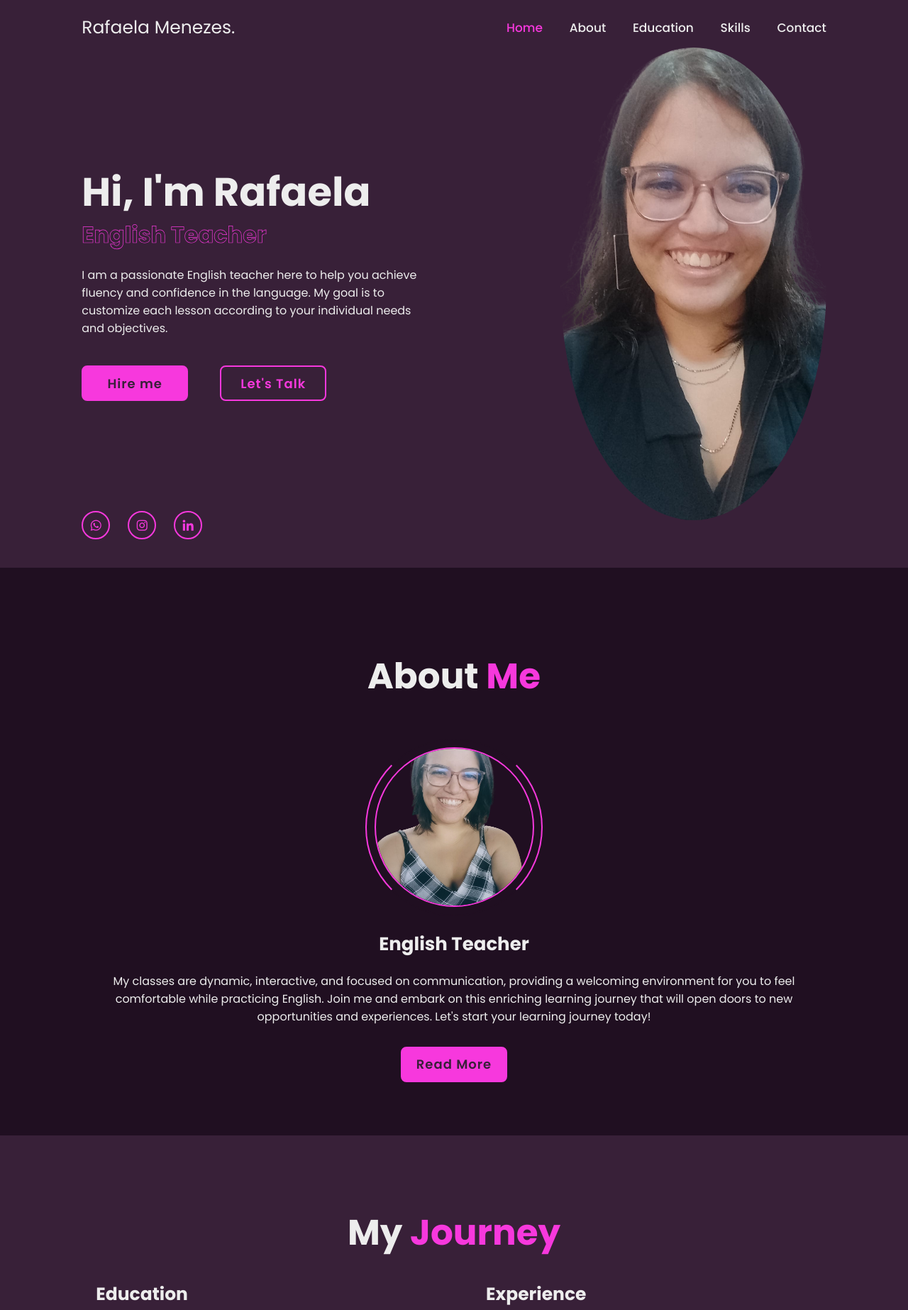
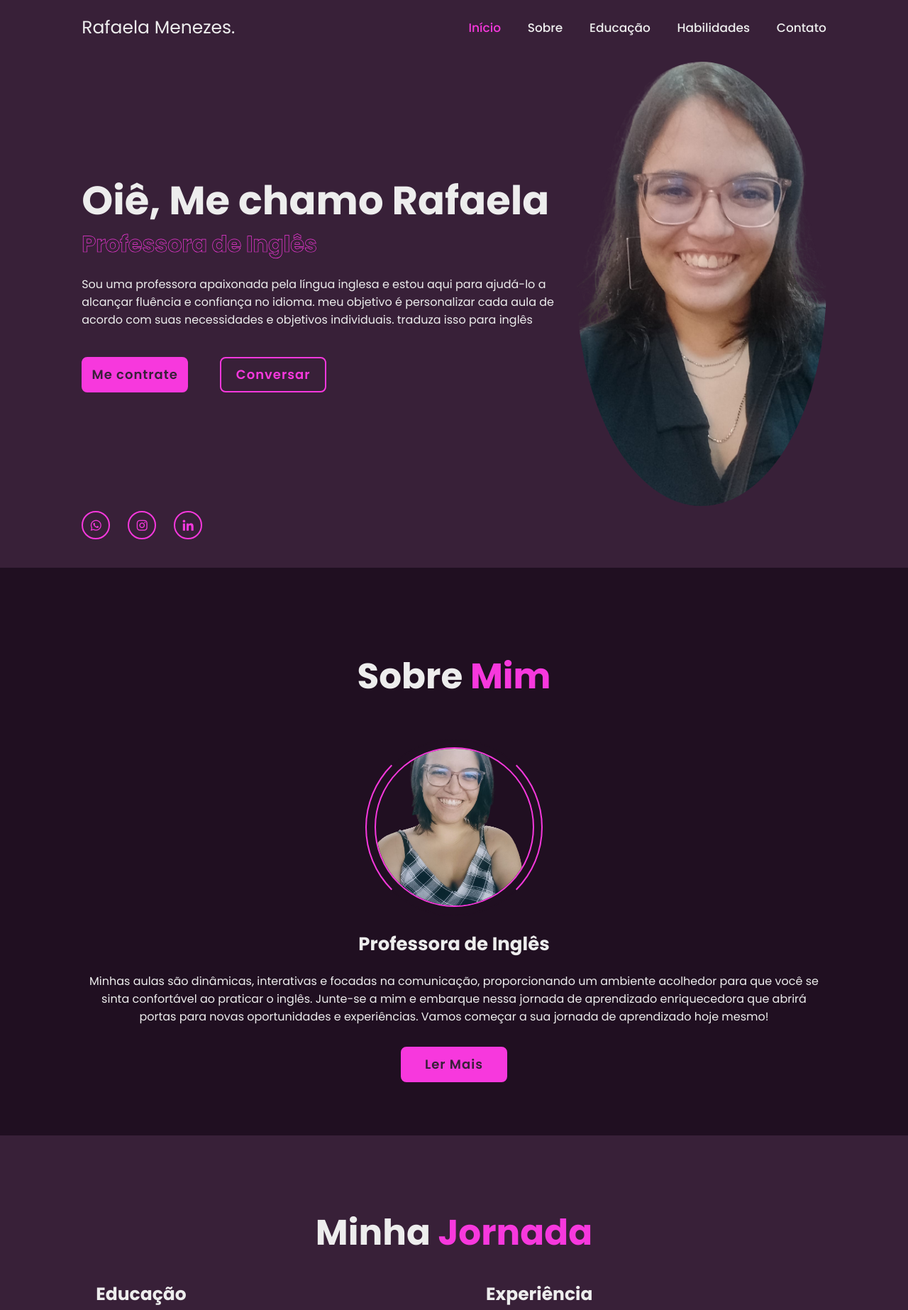
Before and after one commit to nailtonsj/english-teacher, a plain HTML site: page index.html in a window 1280 px wide. Shown: the top 1846 px of the page at 71% size. Drawn offline with nearby package versions, Linux system fonts and the light colour scheme.

Commit message:
deixando o site ptbr

```diff
--- a/index.html
+++ b/index.html
@@ -1,5 +1,5 @@
 <!DOCTYPE html>
-<html lang="en">
+<html lang="pt-br">
 
 <head>
   <meta charset="UTF-8">
@@ -17,11 +17,11 @@
     <a href="#" class="logo">Rafaela Menezes.</a>
     <div class="bx bx-menu" id="menu-icon"></div>
     <nav class="navbar">
-      <a href="#home" class="active">Home</a>
-      <a href="#about">About</a>
-      <a href="#education">Education</a>
-      <a href="#skills">Skills</a>
-      <a href="#contact">Contact</a>
+      <a href="#home" class="active">Início</a>
+      <a href="#about">Sobre</a>
+      <a href="#education">Educação</a>
+      <a href="#skills">Habilidades</a>
+      <a href="#contact">Contato</a>
 
       <span class="active-nav"></span>
     </nav>
@@ -29,14 +29,14 @@
   <!-- home section -->
   <section class="home" id="home">
     <div class="home-content">
-      <h1>Hi, I'm <span>Rafaela</span></h1>
+      <h1>Oiê, Me chamo <span>Rafaela</span></h1>
       <div class="text-animate">
-        <h3>English Teacher</h3>
+        <h3>Professora de Inglês</h3>
       </div>
-      <p> I am a passionate English teacher here to help you achieve fluency and confidence in the language. My goal is to customize each lesson according to your individual needs and objectives. </p>
+      <p>Sou uma professora apaixonada pela língua inglesa e estou aqui para ajudá-lo a alcançar fluência e confiança no idioma. meu objetivo é personalizar cada aula de acordo com suas necessidades e objetivos individuais. traduza isso para inglês</p>
       <div class="btn-box">
-        <a href="#" class="btn">Hire me</a>
-        <a href="#" class="btn">Let's Talk</a>
+        <a href="#" class="btn">Me contrate</a>
+        <a href="#" class="btn">Conversar</a>
       </div>
     </div>
     <div class="home-sci">
@@ -50,26 +50,26 @@
   </section>
   <!-- about section -->
   <section class="about" id="about">
-    <h2 class="heading">About <span>Me</span></h2>
+    <h2 class="heading">Sobre <span>Mim</span></h2>
     <div class="about-img">
       <img src="./img/rafa2-removebg-preview.png" alt="">
       <span class="circle-spin"></span>
     </div>
     <div class="about-content">
-      <h3>English Teacher</h3>
+      <h3>Professora de Inglês</h3>
       <p>
-        My classes are dynamic, interactive, and focused on communication, providing a welcoming environment for you to feel comfortable while practicing English. Join me and embark on this enriching learning journey that will open doors to new opportunities and experiences. Let's start your learning journey today!</p>
+        Minhas aulas são dinâmicas, interativas e focadas na comunicação, proporcionando um ambiente acolhedor para que você se sinta confortável ao praticar o inglês. Junte-se a mim e embarque nessa jornada de aprendizado enriquecedora que abrirá portas para novas oportunidades e experiências. Vamos começar a sua jornada de aprendizado hoje mesmo!</p>
       <div class="btn-box btns">
-        <a href="#" class="btn">Read More</a>
+        <a href="#" class="btn">Ler Mais</a>
       </div>
     </div>
   </section>
   <!-- education section  -->
   <section class="education" id="education">
-    <h2 class="heading">My <span>Journey</span></h2>
+    <h2 class="heading">Minha <span>Jornada</span></h2>
     <div class=" education-row">
       <div class="education-column">
-        <h3 class="title">Education</h3>
+        <h3 class="title">Educação</h3>
         <div class="education-box">
           <div class="education-content">
             <div class="content">
@@ -96,7 +96,7 @@
         </div>
       </div>
       <div class="education-column">
-        <h3 class="title">Experience</h3>
+        <h3 class="title">Experiência</h3>
         <div class="education-box">
           <div class="education-content">
             <div class="content">
@@ -126,7 +126,7 @@
 
   <!-- skills section -->
   <section class="skills" id="skills">
-    <h2 class="heading">My <span>Skills</span></h2>
+    <h2 class="heading">Minhas <span>Habilidades</span></h2>
     <div class="skills-row">
       <div class="skills-column">
         <h3 class="title">Coding Skills</h3>
@@ -185,36 +185,36 @@
     </div>
   </section>
   <section class="contact" id="contact">
-    <h2 class="heading">Contact <span>Me!</span></h2>
+    <h2 class="heading"> <span>Me</span> Contate!</h2>
     <form action="#">
       <div class="input-box">
         <div class="input-field">
-          <input type="text" placeholder="Full Name" required>
+          <input type="text" placeholder="Nome Completo" required>
           <span class="focus"></span>
         </div>
 
         <div class="input-field">
-          <input type="email" placeholder="Email Addres" required>
+          <input type="email" placeholder="Endereço de Email" required>
           <span class="focus"></span>
         </div>
       </div>
       <div class="input-box">
         <div class="input-field">
-          <input type="number" placeholder="Mobile Phone " required>
+          <input type="number" placeholder="Numero de telefone " required>
           <span class="focus"></span>
         </div>
 
         <div class="input-field">
-          <input type="text" placeholder="Email Subject" required>
+          <input type="text" placeholder="Assunto do Email" required>
           <span class="focus"></span>
         </div>
       </div>
       <div class="textarea-field">
-        <textarea name="" id="" cols="30" rows="10" placeholder="Your Message" required></textarea>
+        <textarea name="" id="" cols="30" rows="10" placeholder="Sua mensagem" required></textarea>
         <span class="focus"></span>
       </div>
       <div class="btn-box btns">
-        <button type="submit" class="btn">Submit</button>
+        <button type="submit" class="btn">Enviar</button>
       </div>
     </form>
   </section>
--- a/style.css
+++ b/style.css
@@ -101,7 +101,7 @@ section {
   background-color: var(--bg-color);
 }
 .home-content {
-  max-width: 50rem;
+  max-width: 70rem;
 }
 .home-content h1 {
   font-size: 5.6rem;
@@ -111,7 +111,7 @@ section {
 }
 .home-content .text-animate {
   position: relative;
-  width: 32.8rem;
+  width: 33.8rem;
 }
 .home-content .text-animate h3 {
   font-size: 3.2rem;
```
